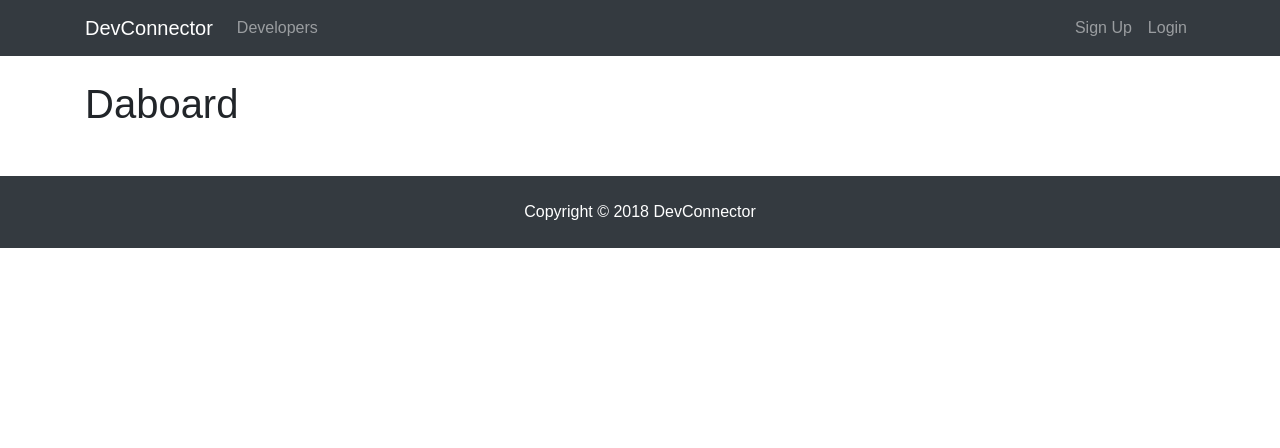
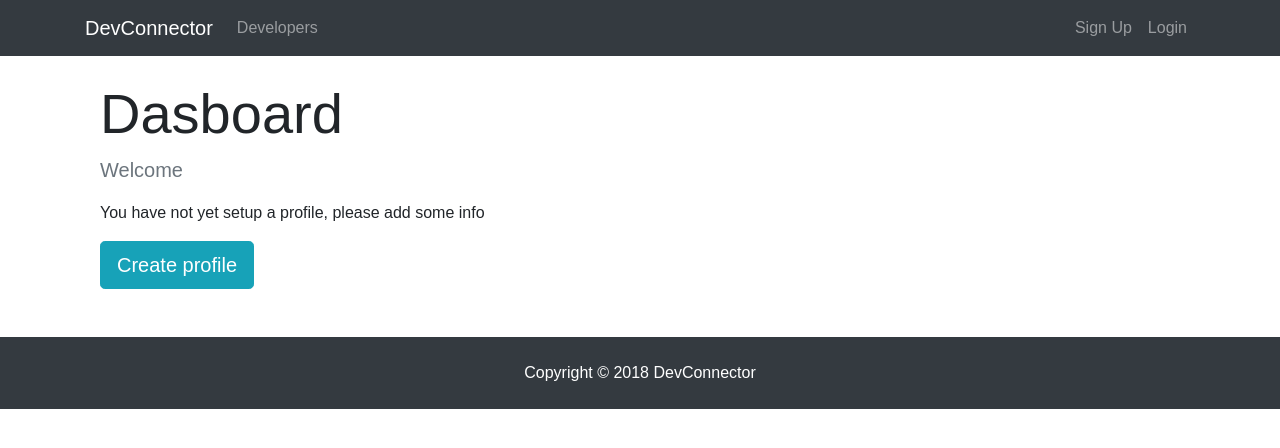
Before and after one commit to VjacheslavZ/sn-for-dev, a React (Create React App) app in the folder client/: page /dashboard in a window 1280 px wide. Shown: the top 448 px of the page. Built offline with nearby package versions, Linux system fonts and the light colour scheme; no server answers.

Commit message:
add spinner for dashboard

```diff
--- /dev/null
+++ b/client/src/components/common/Spiiner.js
@@ -0,0 +1,17 @@
+import React from 'react';
+import spiiner from './spinner.gif';
+
+export default () => {
+	return (
+		<div>
+			<img
+				src={spiiner}
+				style={{
+					width: '200px',
+					margin: 'auto',
+					display: 'block'
+				}}
+				alt="Loading..."/>
+		</div>
+	);
+}
--- a/client/src/components/dasboard/Dashboard.js
+++ b/client/src/components/dasboard/Dashboard.js
@@ -2,20 +2,66 @@ import React, { Component } from 'react';
 import PropTypes from 'prop-types';
 import {connect} from 'react-redux';
 import { getCurrentProfile } from '../../actions/profileActions';
+import Spinner from '../common/Spiiner';
+import {Link} from 'react-router-dom'
+
 
 class Dashboard extends Component {
 	componentDidMount() {
 		this.props.getCurrentProfile();
 	}
 	render() {
+		const {user} = this.props.auth;
+		const {profile, loading} = this.props.profile;
+
+		let dashboardContent;
+
+		if(profile === null || loading) {
+			dashboardContent = <Spinner />
+		} else {
+			//Check if logged user has profile data
+			if(Object.keys(profile).length > 0) {
+				dashboardContent = <h4>TODO: DISPLAY PROFILE</h4>
+			} else {
+				//User is logged but has no profile
+				dashboardContent = (
+					<div>
+						<p className="lead text-muted">
+							Welcome {user.name}
+						</p>
+						<p>
+							You have not yet setup a profile, please add some info
+						</p>
+						<Link to='/create-profile' className='btn btn-lg btn-info'>Create profile</Link>
+					</div>
+				)
+			}
+		}
+
 		return (
-			<div>
-				<h1>Daboard</h1>
+			<div className='dashboard'>
+				<div className="container">
+					<div className="row">
+						<div className="col-md-12">
+							<h1 className="display-4">Dasboard</h1>
+							{dashboardContent}
+						</div>
+					</div>
+				</div>
 			</div>
 		);
 	}
 }
+Dashboard.propTypes = {
+	getCurrentProfile: PropTypes.func.isRequired,
+	auth: PropTypes.object.isRequired,
+	profile: PropTypes.object.isRequired,
+};
 
-Dashboard.propTypes = {};
 
-export default connect(null, {getCurrentProfile})(Dashboard);
+const mapStateToProprs = state => ({
+	profile: state.profile,
+	auth: state.auth
+});
+
+export default connect(mapStateToProprs, {getCurrentProfile})(Dashboard);
```
Also changed, not shown: client/src/components/common/PrivateRoute.js (added), client/src/components/common/spinner.gif (added).
